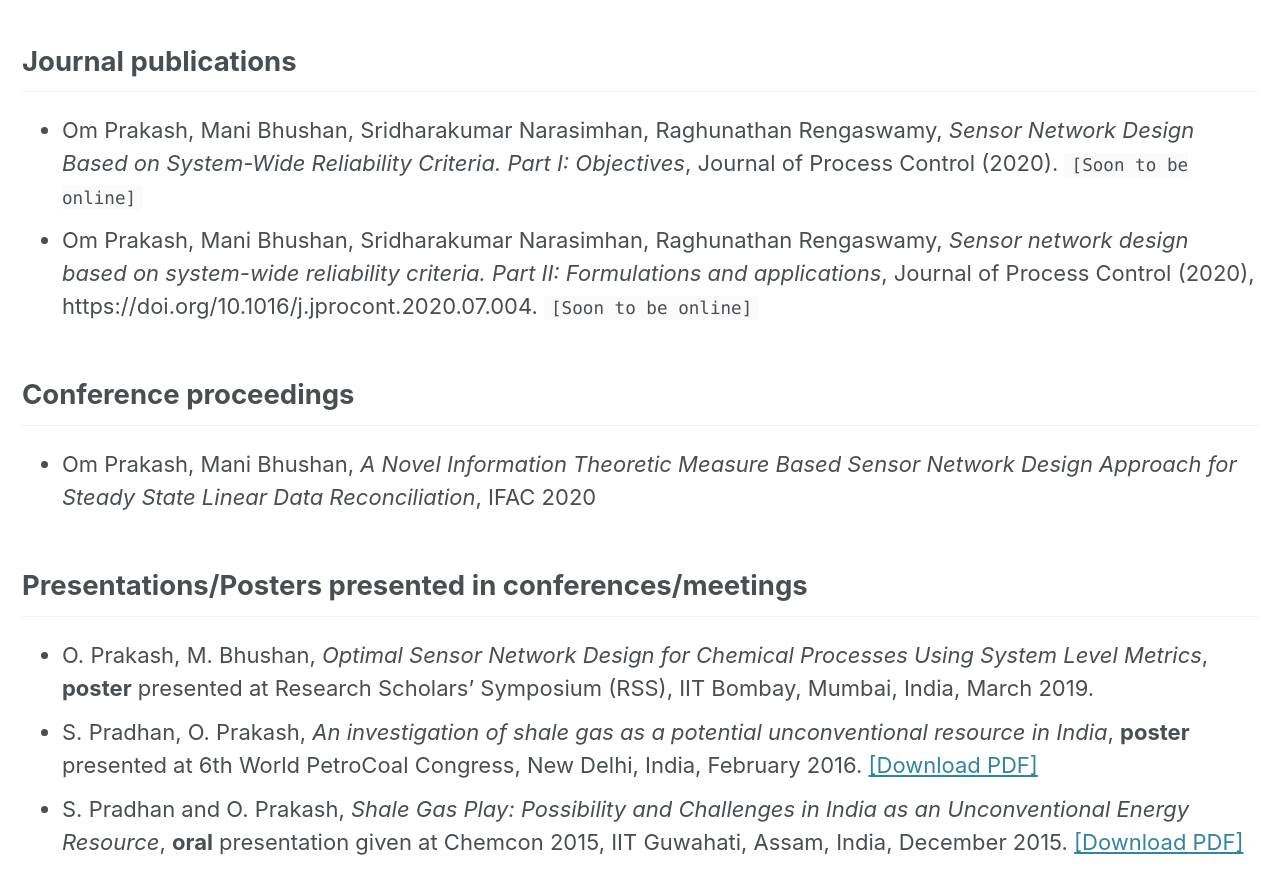
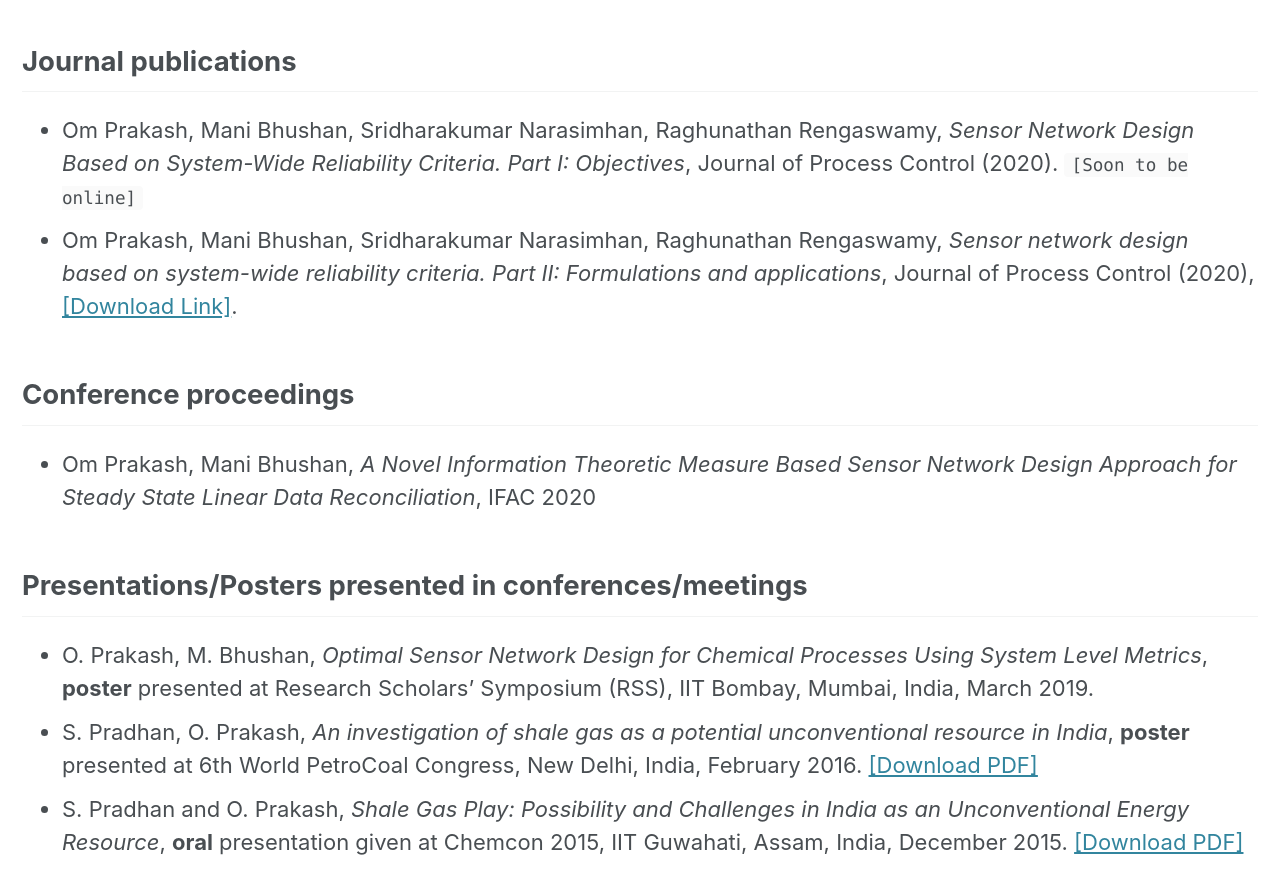
Before and after one commit to prakashoms/prakashoms.github.io, a Jekyll site: the page built from _pages/research.md, in a window 1280 px wide and 900 px high, scrolled down 929 px. Shown: the top 894 px of the window. Built offline with Jekyll 4.4.1, drawn with Linux system fonts in a browser that asks for light colours; cached includes are drawn as plain includes; nearby versions of some CDN libraries.

Commit message:
Update research.md

```diff
--- a/_pages/research.md
+++ b/_pages/research.md
@@ -31,7 +31,7 @@ Om Prakash -> Mani Bhushan -> Sharad Bhartiya -> Paluri S. V. Nataraj -> Paresh
 
 ## Journal publications
 - Om Prakash, Mani Bhushan, Sridharakumar Narasimhan, Raghunathan Rengaswamy, *Sensor Network Design Based on System-Wide Reliability Criteria. Part I: Objectives*, Journal of Process Control (2020). `[Soon to be online]`
-- Om Prakash, Mani Bhushan, Sridharakumar Narasimhan, Raghunathan Rengaswamy, *Sensor network design based on system-wide reliability criteria. Part II: Formulations and applications*, Journal of Process Control (2020), https://doi.org/10.1016/j.jprocont.2020.07.004. `[Soon to be online]`
+- Om Prakash, Mani Bhushan, Sridharakumar Narasimhan, Raghunathan Rengaswamy, *Sensor network design based on system-wide reliability criteria. Part II: Formulations and applications*, Journal of Process Control (2020), [[Download Link]](https://doi.org/10.1016/j.jprocont.2020.07.004).
 
 
 ## Conference proceedings
```
